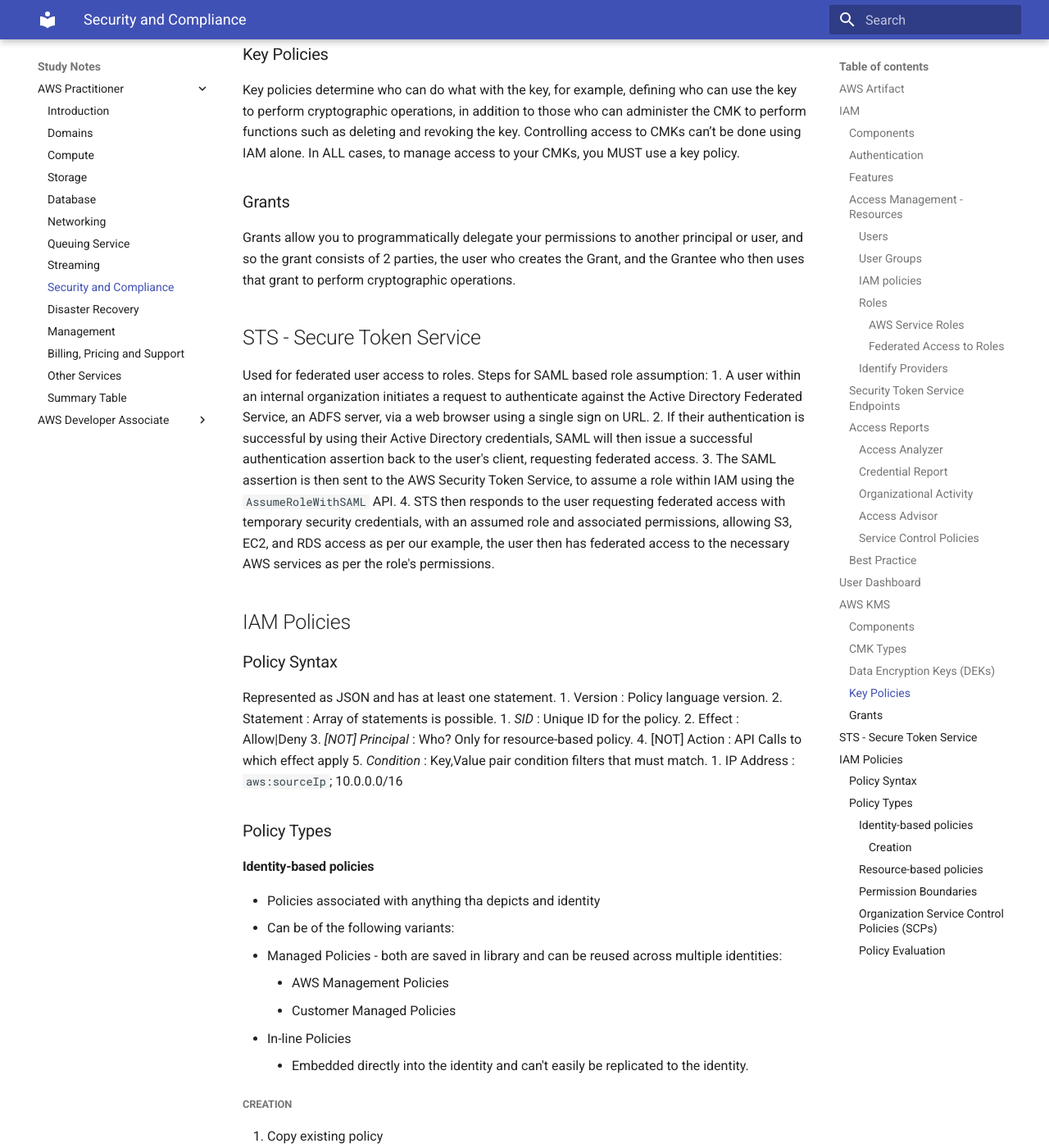
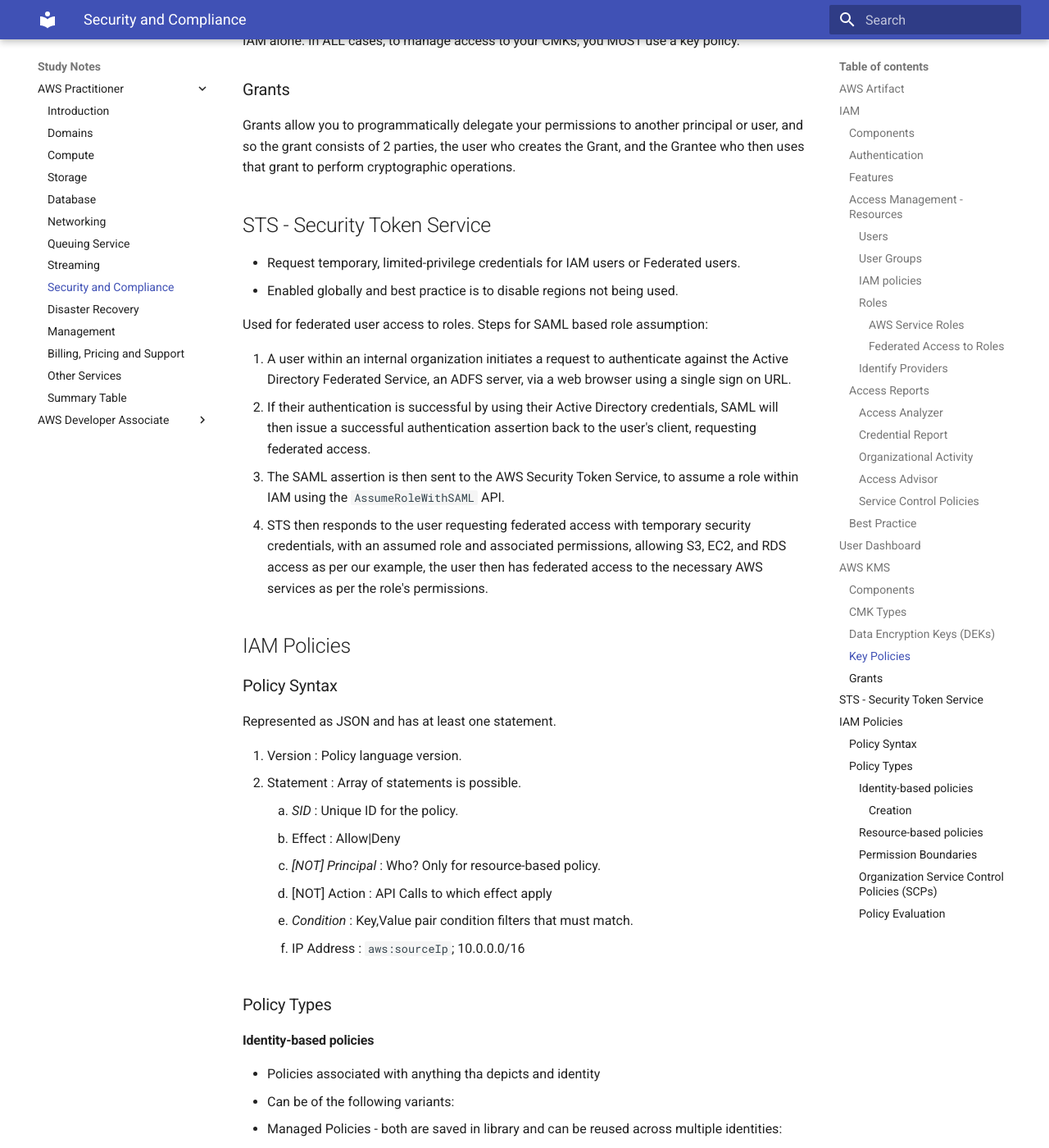
Before and after one commit to syed-islam/syed-islam.github.io, an MkDocs documentation site: the page built from docs/notes/aws-practitioner/security-compliance.md, in a window 1280 px wide and 1400 px high, scrolled down 5444 px. Shown: the whole window at 82% size. Built offline with MkDocs 1.6.1 and Material for MkDocs 9.7.7, drawn with Linux system fonts in a browser that asks for light colours; some of the changed text lies outside the part shown.

Commit message:
Security and compliance

````diff
--- a/docs/notes/aws-practitioner/security-compliance.md
+++ b/docs/notes/aws-practitioner/security-compliance.md
@@ -79,9 +79,6 @@
  * Active Directory or Google Identity Provider are examples
 
 
-### Security Token Service Endpoints
- * Request temporary, limited-privilege credentials for IAM users or Federated users.
- * Enabled globally and best practice is to disable regions not being used.
 
 ### Access Reports
 #### Access Analyzer
@@ -160,8 +157,12 @@ Key policies determine who can do what with the key, for example, defining who c
 ### Grants
 Grants allow you to programmatically delegate your permissions to another principal or user, and so the grant consists of 2 parties, the user who creates the Grant, and the Grantee who then uses that grant to perform cryptographic operations.
 
-## STS - Secure Token Service
-Used for federated user access to roles. Steps for SAML based role assumption:
+## STS - Security Token Service
+ * Request temporary, limited-privilege credentials for IAM users or Federated users.
+ * Enabled globally and best practice is to disable regions not being used.
+
+Used for federated user access to roles.  Steps for SAML based role assumption:
+
  1. A user within an internal organization initiates a request to authenticate against the Active Directory Federated Service, an ADFS server, via a web browser using a single sign on URL.
  2. If their authentication is successful by using their Active Directory credentials, SAML will then issue a successful authentication assertion back to the user's client, requesting federated access.
  3. The SAML assertion is then sent to the AWS Security Token Service, to assume a role within IAM using the ```AssumeRoleWithSAML``` API.
@@ -172,6 +173,7 @@ Used for federated user access to roles. Steps for SAML based role assumption:
 
 ### Policy Syntax
 Represented as JSON and has at least one statement.
+
  1. Version : Policy language version.
  2. Statement : Array of statements is possible.
     1. *SID* : Unique ID for the policy.
````
